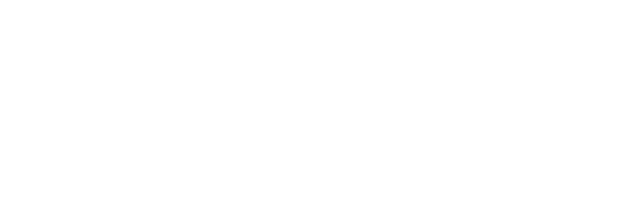
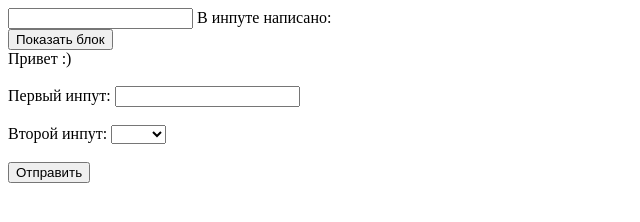
Before and after one commit to AlexBreskolenko/Homework_9_JavaSctipt, a plain HTML site: page index.html in a window 1280 px wide. Shown: the whole page, without its empty margins (0-640 px from the left). Drawn offline with Linux system fonts and the light colour scheme.

Commit message:
Add content

```diff
--- a/index.html
+++ b/index.html
@@ -1,12 +1,40 @@
 <!DOCTYPE html>
 <html lang="en">
-<head>
-    <meta charset="UTF-8">
-    <meta name="viewport" content="width=device-width, initial-scale=1.0">
+  <head>
+    <meta charset="UTF-8" />
+    <meta name="viewport" content="width=device-width, initial-scale=1.0" />
     <script defer src="./main.js"></script>
     <title>Document</title>
-</head>
-<body>
+  </head>
+  <body>
+    <input id="from" type="text" />
+    В инпуте написано: <span></span>
 
-</body>
+    <br />
+
+    <button class="messageBtn">Показать блок</button>
+    <div class="message">Привет :)</div>
+
+    <br />
+
+    <form>
+      <label>
+        Первый инпут:
+        <input class="form-control" type="text" />
+      </label>
+      <br />
+      <br />
+      <label>
+        Второй инпут:
+        <select class="form-control">
+          <option value=""></option>
+          <option value="1">Один</option>
+          <option value="2">Два</option>
+        </select>
+      </label>
+      <br />
+      <br />
+      <button>Отправить</button>
+    </form>
+  </body>
 </html>
```
